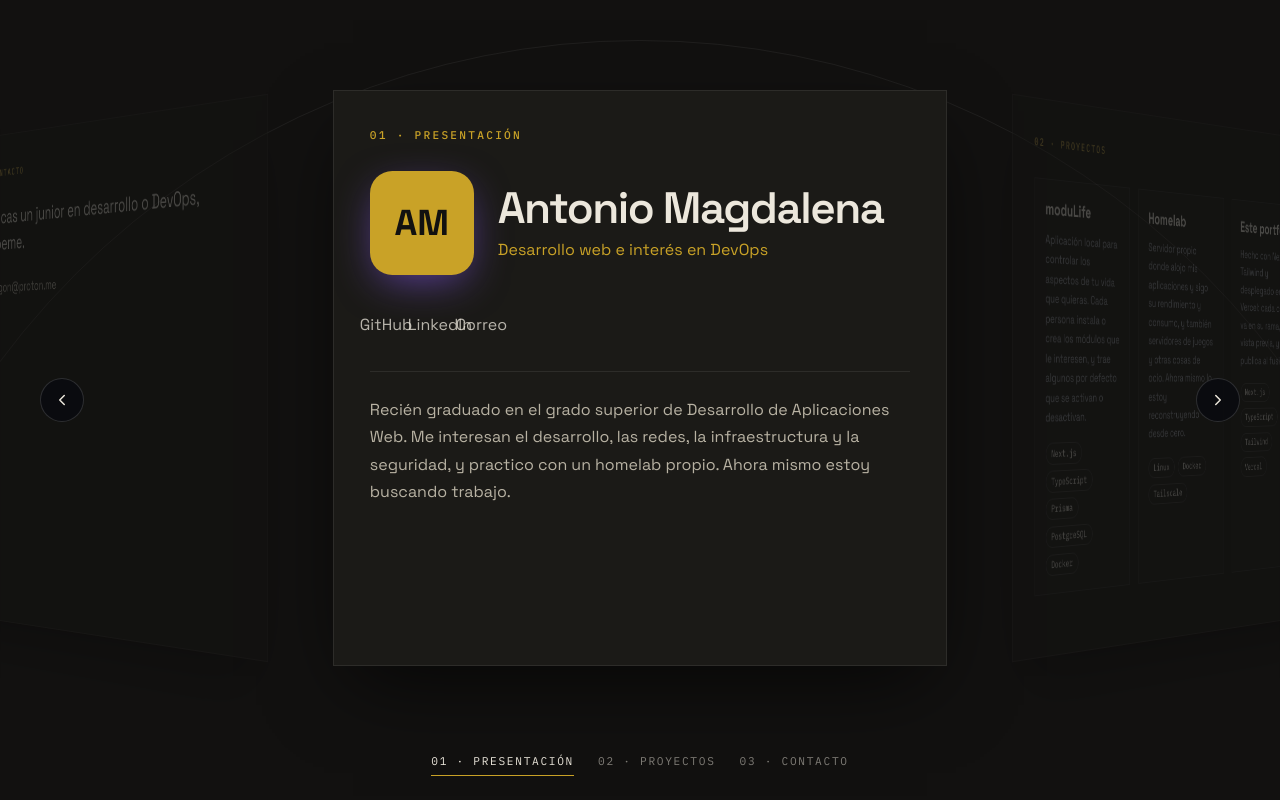
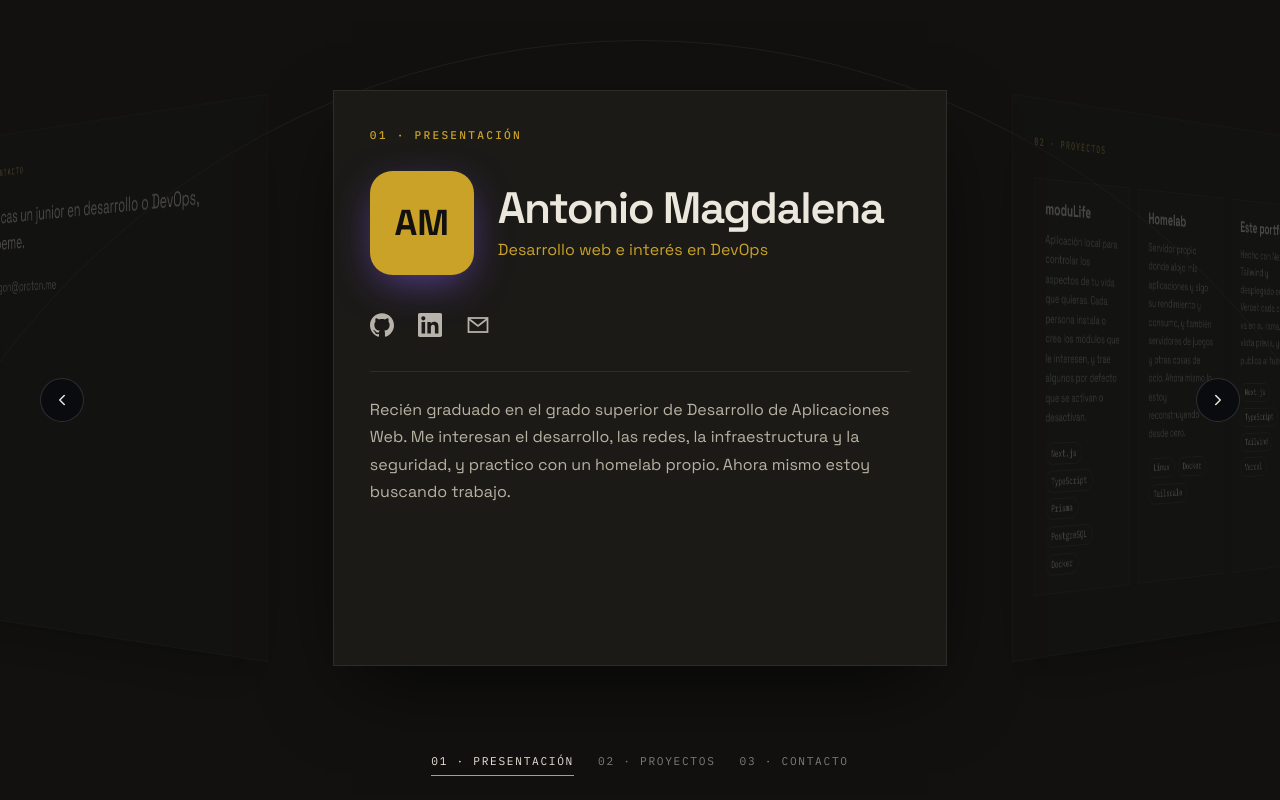
Before and after one commit to antmaggon/portfolio, a Next.js app: page / in a window 1280 px wide. Built offline with nearby package versions, Linux system fonts and the light colour scheme.

Commit message:
Iconos redondos para los enlaces de redes

```diff
--- a/app/page.tsx
+++ b/app/page.tsx
@@ -1,6 +1,7 @@
 import { es } from "@/content/es";
 import Camera from "@/components/Camera";
 import Drum from "@/components/Drum";
+import SocialIcon from "@/components/SocialIcon";
 import type { DrumSlide } from "@/content/es";
 
 function cameraLabel(slide: DrumSlide) {
@@ -30,7 +31,15 @@
             <ul className="drum-social">
               {presentation.social.map((link, i) => (
                 <li key={i}>
-                  <a href={link.url} target="_blank" rel="noopener noreferrer">{link.label}</a>
+                  <a
+                    href={link.url}
+                    target="_blank"
+                    rel="noopener noreferrer"
+                    aria-label={link.label}
+                    title={link.label}
+                  >
+                    <SocialIcon name={link.icon} />
+                  </a>
                 </li>
               ))}
             </ul>
--- /dev/null
+++ b/components/SocialIcon.tsx
@@ -0,0 +1,38 @@
+import type { SocialIconName } from "@/content/es";
+
+type SocialIconProps = {
+  name: SocialIconName;
+};
+
+// Iconos en SVG en línea (GitHub y LinkedIn, de Simple Icons, CC0) para no
+// añadir dependencias. Son decorativos: el nombre accesible va en el enlace.
+export default function SocialIcon({ name }: SocialIconProps) {
+  if (name === "email") {
+    return (
+      <svg
+        aria-hidden="true"
+        viewBox="0 0 24 24"
+        fill="none"
+        stroke="currentColor"
+        strokeWidth="1.75"
+        strokeLinejoin="miter"
+      >
+        <rect x="2.5" y="5" width="19" height="14" />
+        <path d="m3 6 9 7 9-7" />
+      </svg>
+    );
+  }
+
+  const paths: Record<Exclude<SocialIconName, "email">, string> = {
+    github:
+      "M12 .297c-6.63 0-12 5.373-12 12 0 5.303 3.438 9.8 8.205 11.385.6.113.82-.258.82-.577 0-.285-.01-1.04-.015-2.04-3.338.724-4.042-1.61-4.042-1.61C4.422 18.07 3.633 17.7 3.633 17.7c-1.087-.744.084-.729.084-.729 1.205.084 1.838 1.236 1.838 1.236 1.07 1.835 2.809 1.305 3.495.998.108-.776.417-1.305.76-1.605-2.665-.3-5.466-1.332-5.466-5.93 0-1.31.465-2.38 1.235-3.22-.135-.303-.54-1.523.105-3.176 0 0 1.005-.322 3.3 1.23.96-.267 1.98-.399 3-.405 1.02.006 2.04.138 3 .405 2.28-1.552 3.285-1.23 3.285-1.23.645 1.653.24 2.873.12 3.176.765.84 1.23 1.91 1.23 3.22 0 4.61-2.805 5.625-5.475 5.92.42.36.81 1.096.81 2.22 0 1.606-.015 2.896-.015 3.286 0 .315.21.69.825.57C20.565 22.092 24 17.592 24 12.297c0-6.627-5.373-12-12-12",
+    linkedin:
+      "M20.447 20.452h-3.554v-5.569c0-1.328-.027-3.037-1.852-3.037-1.853 0-2.136 1.445-2.136 2.939v5.667H9.351V9h3.414v1.561h.046c.477-.9 1.637-1.85 3.37-1.85 3.601 0 4.267 2.37 4.267 5.455v6.286zM5.337 7.433c-1.144 0-2.063-.926-2.063-2.065 0-1.138.92-2.063 2.063-2.063 1.14 0 2.064.925 2.064 2.063 0 1.139-.925 2.065-2.064 2.065zm1.782 13.019H3.555V9h3.564v11.452zM22.225 0H1.771C.792 0 0 .774 0 1.729v20.542C0 23.227.792 24 1.771 24h20.451C23.2 24 24 23.227 24 22.271V1.729C24 .774 23.2 0 22.222 0h.003z",
+  };
+
+  return (
+    <svg aria-hidden="true" viewBox="0 0 24 24" fill="currentColor">
+      <path d={paths[name]} />
+    </svg>
+  );
+}
--- a/content/es.ts
+++ b/content/es.ts
@@ -1,6 +1,9 @@
+export type SocialIconName = "github" | "linkedin" | "email";
+
 export type SocialLink = {
   label: string;
   url: string;
+  icon: SocialIconName;
 };
 
 export type ProjectItem = {
@@ -75,9 +78,9 @@
     bio: "Recién graduado en el grado superior de Desarrollo de Aplicaciones Web. Me interesan el desarrollo, las redes, la infraestructura y la seguridad, y practico con un homelab propio. Ahora mismo estoy buscando trabajo.",
     avatarInitials: "AM",
     social: [
-      { label: "GitHub", url: "https://github.com/antmaggon" },
-      { label: "LinkedIn", url: "https://www.linkedin.com/in/antmaggon" },
-      { label: "Correo", url: "mailto:antmaggon@proton.me" },
+      { label: "GitHub", url: "https://github.com/antmaggon", icon: "github" },
+      { label: "LinkedIn", url: "https://www.linkedin.com/in/antmaggon", icon: "linkedin" },
+      { label: "Correo", url: "mailto:antmaggon@proton.me", icon: "email" },
     ],
   },
   projects: {
```
